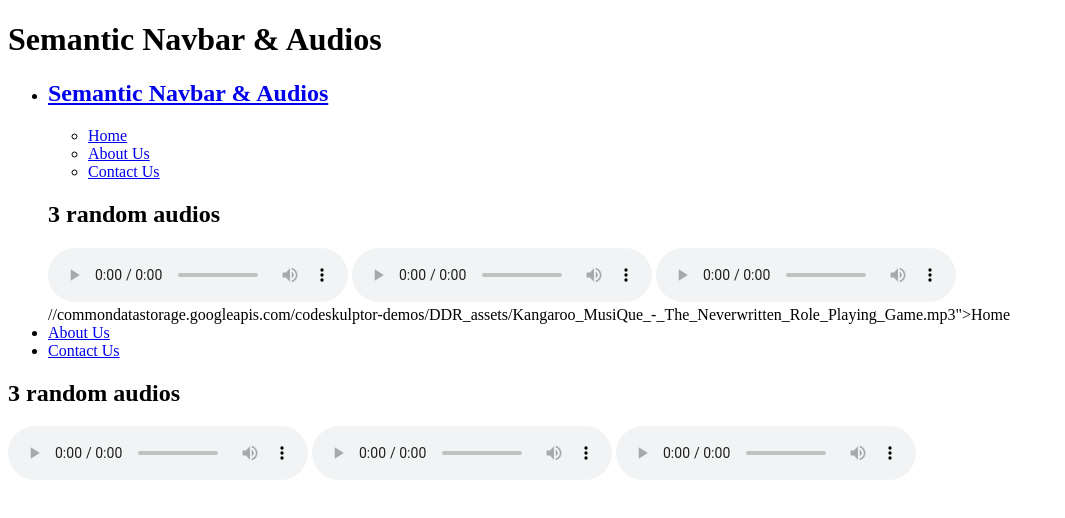
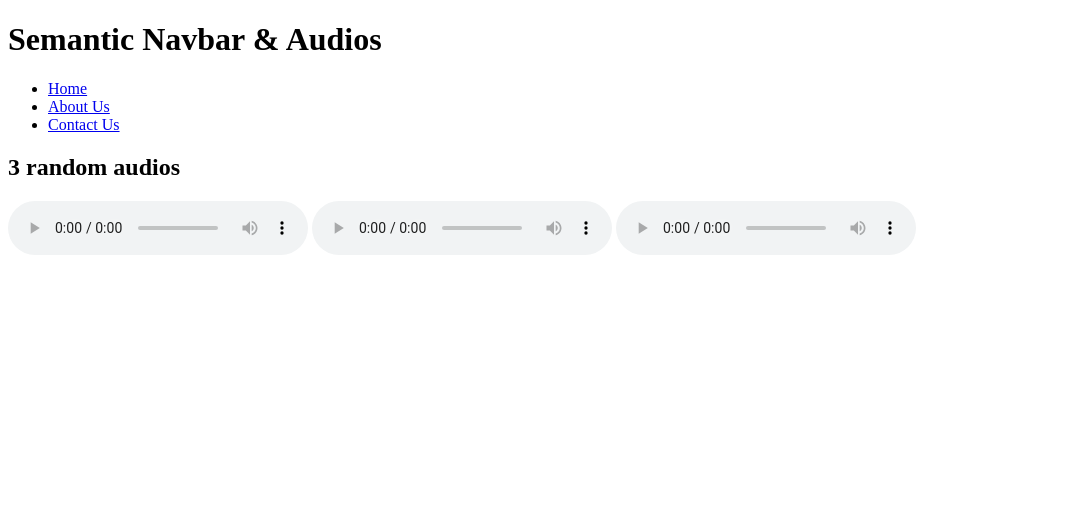
Before and after one commit to acciojob/semantic-navbar-and-audios-SangmalaSuryavanshi, a website: page main.html in a window 1280 px wide. Shown: the whole page, without its empty margins (0-1065 px from the left). Drawn offline with Linux system fonts and the light colour scheme.

Commit message:
created a submission

```diff
--- a/main.html
+++ b/main.html
@@ -1,21 +1,4 @@
 <!DOCTYPE html>
-
-<html>
-
-<head>
-	<title>Semantic Navbar and Audios</title>
-	<link rel="stylesheet" href="styles.css">
-
-</head>
-
-<body>
-<h1>Semantic Navbar & Audios</h1>
-
-<!-- the entire body must be written by student -->
-
-<nav>
-    <ul>
-        <li><a href="https:<!DOCTYPE html>
 
 <html>
 
@@ -54,26 +37,4 @@
 
 </body>
 
-</html>//commondatastorage.googleapis.com/codeskulptor-demos/DDR_assets/Kangaroo_MusiQue_-_The_Neverwritten_Role_Playing_Game.mp3">Home</a></li>
-        <li><a href="https://commondatastorage.googleapis.com/codeskulptor-assets/Epoq-Lepidoptera.ogg">About Us</a></li>
-        <li><a href="https://codeskulptor-demos.commondatastorage.googleapis.com/pang/paza-moduless.mp3">Contact Us</a></li>
-    </ul>
-<nav>
-  <div>
-    <h2>3 random audios</h2>
-    <audio controls>
-        <source src="https://commondatastorage.googleapis.com/codeskulptor-demos/DDR_assets/Kangaroo_MusiQue_-_The_Neverwritten_Role_Playing_Game.mp3" type="audio/mpeg">
-    </audio>
-    <audio controls>
-        <source src="https://commondatastorage.googleapis.com/codeskulptor-assets/Epoq-Lepidoptera.ogg" type="audio/ogg">
-    </audio>
-    <audio controls>
-        <source src="https://codeskulptor-demos.commondatastorage.googleapis.com/pang/paza-moduless.mp3" type="audio/mpeg">
-    </audio>
-</div>
-	<script type="text/javascript" src="./script.js">
-	</script>
-
-</body>
-
 </html>
```
